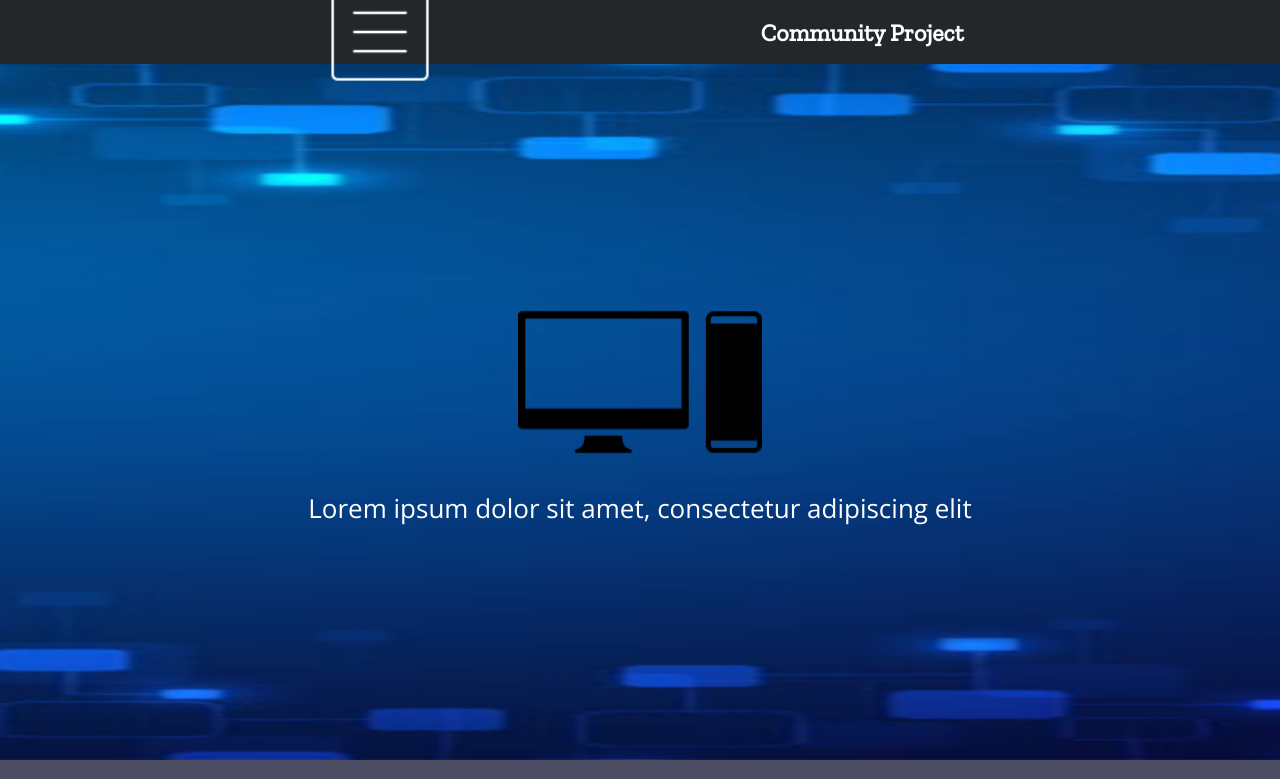
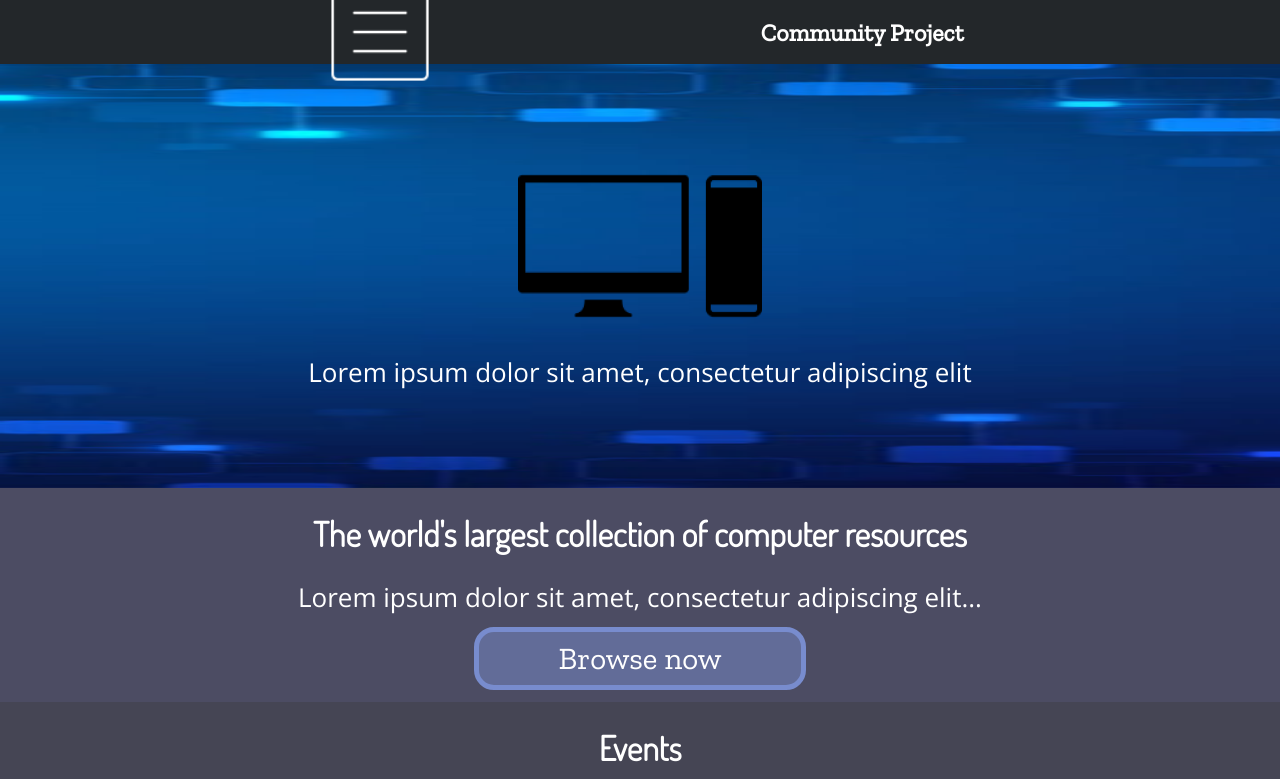
Before and after one commit to polypixeldev/computerstacks, a Next.js app in the folder app/: page / in a window 1280 px wide. Shown: the top 779 px of the page. Built offline with nearby package versions, Linux system fonts and the light colour scheme.

Commit message:
Modify top section height

```diff
--- a/app/styles/globals.css
+++ b/app/styles/globals.css
@@ -7,7 +7,7 @@
 
 .top {
 	position: relative;
-	height: 84vh;
+	height: 50vh;
 	width: 100%;
 	display: flex;
 	flex-direction: column;
```
